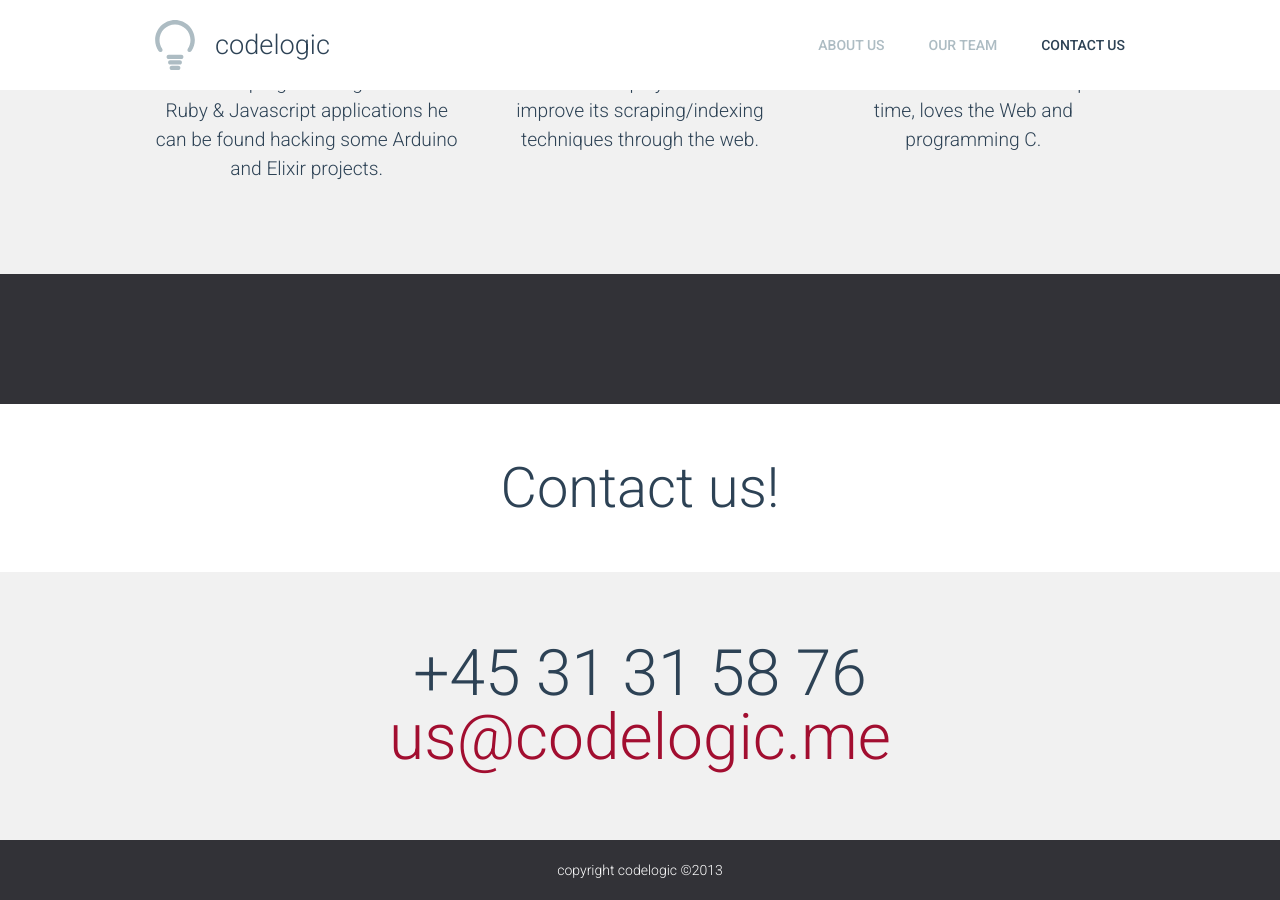
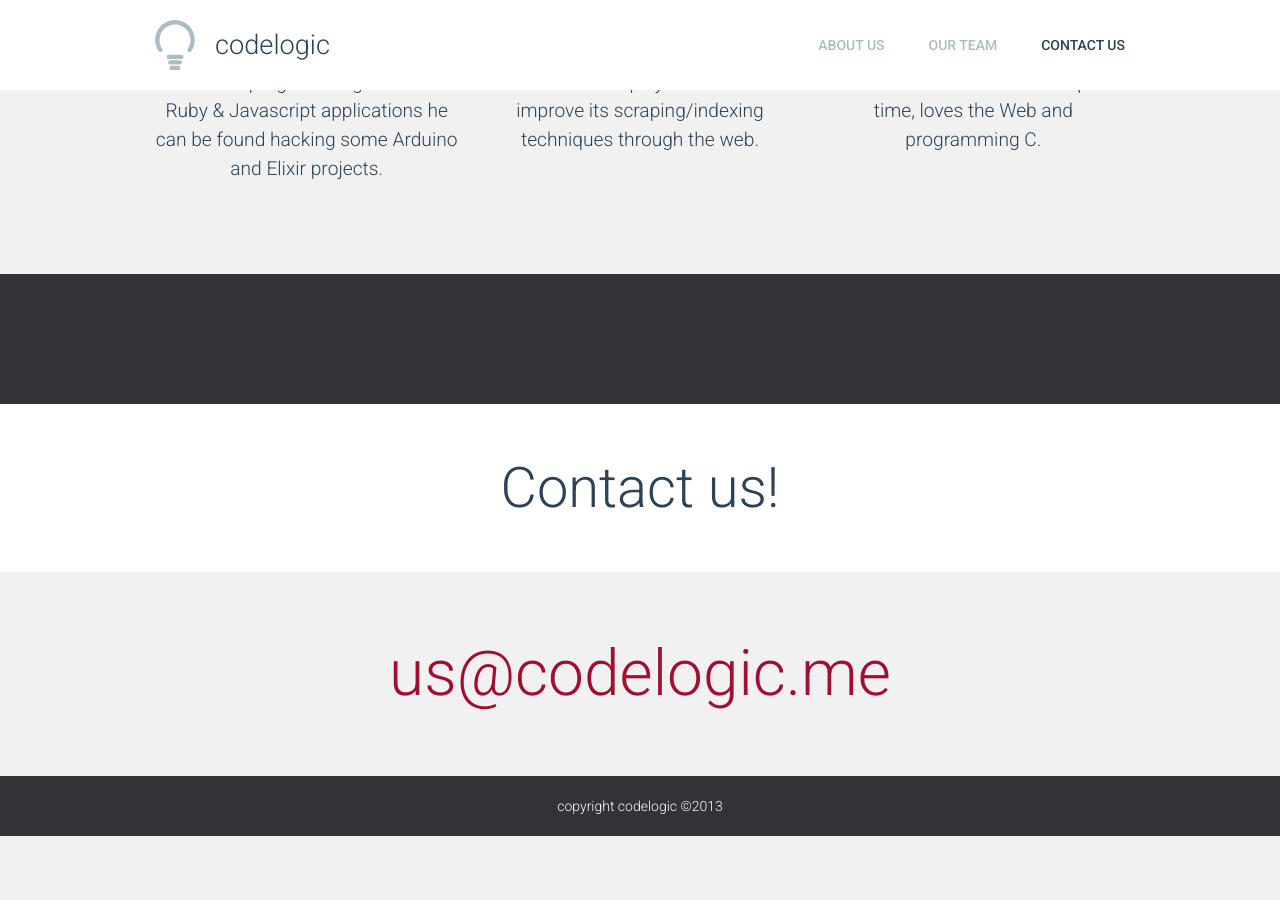
Before and after one commit to CodeLogicMe/codelogicme.github.io, a Jekyll site: the page built from index.html, in a window 1280 px wide and 900 px high, scrolled down 2634 px. Built offline with Jekyll 4.4.1, drawn with Linux system fonts in a browser that asks for light colours; Markdown is read by kramdown in place of the engine named in the settings; after the commit the page ends 3470 px from its top, so only the background shows below that.

Commit message:
Removing phone number from contact area

```diff
--- a/_includes/contact.html
+++ b/_includes/contact.html
@@ -5,7 +5,6 @@
   <div class="section-content text-center">
     <div class="section-main-content row contact-section">
       <div class="column large-12">
-        <h1 class="contact-item phone">+45 31 31 58 76</h1>
         <h1 class="contact-item email"><a href="mailto:us@codelogic.me">us@codelogic.me</a></h1>
       </div>
     </div>
```
